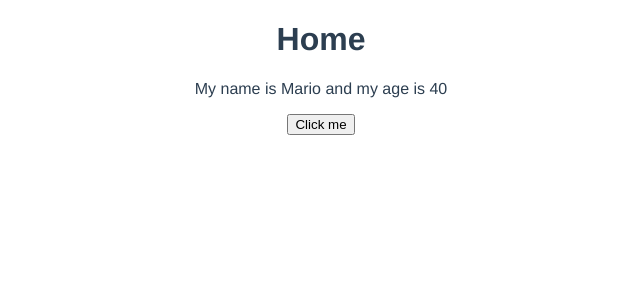
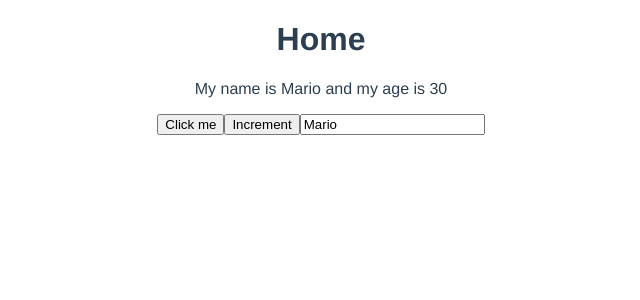
Before and after one commit to Pici1985/vue-blog, a Vue app: page / in a window 1280 px wide. Shown: the top 300 px of the page, without its empty margins (319-959 px from the left). Built offline with nearby package versions, Linux system fonts and the light colour scheme.

Commit message:
Reactive values inside setup()
using refs to make values inside setup() function reactive

```diff
--- a/src/main.js
+++ b/src/main.js
@@ -3,3 +3,6 @@
 import router from './router'
 
 createApp(App).use(router).mount('#app')
+
+// https://www.youtube.com/watch?v=V-kxBWcPJfo
+// 18:20nal
--- a/src/views/HomeView.vue
+++ b/src/views/HomeView.vue
@@ -3,6 +3,8 @@
     <h1>Home</h1>
     <p ref="p">My name is {{ name }} and my age is {{ age }}</p>
     <button @click="handleClick">Click me</button>
+    <button @click="age++">Increment</button>
+    <input type="text" v-model="name">
   </div>
 </template>
 
@@ -18,13 +20,19 @@
 
     const p = ref(null)
 
-    let name = 'Mario'
-    let age = 30
+    const name = ref('Mario')
+    const age = ref(30)
+
+    // these function works as intended
+    // const handleClick = () => {
+    //   console.log(p, p.value)
+    //   p.value.classList.add('test')
+    //   p.value.textContent = 'Hello gyokerek'
+    // }
 
     const handleClick = () => {
-      console.log(p, p.value)
-      p.value.classList.add('test')
-      p.value.textContent = 'Hello gyokerek'
+      name.value = 'Luigi'
+      age.value = 25
     }
 
     return {
@@ -35,10 +43,10 @@
     }
   },
   //the values inside data() are reactive by default
-  data(){
-    return {
-      age: 40
-    }
-  }
+  // data(){
+  //   return {
+  //     age: 40
+  //   }
+  // }
 }
 </script>
```
